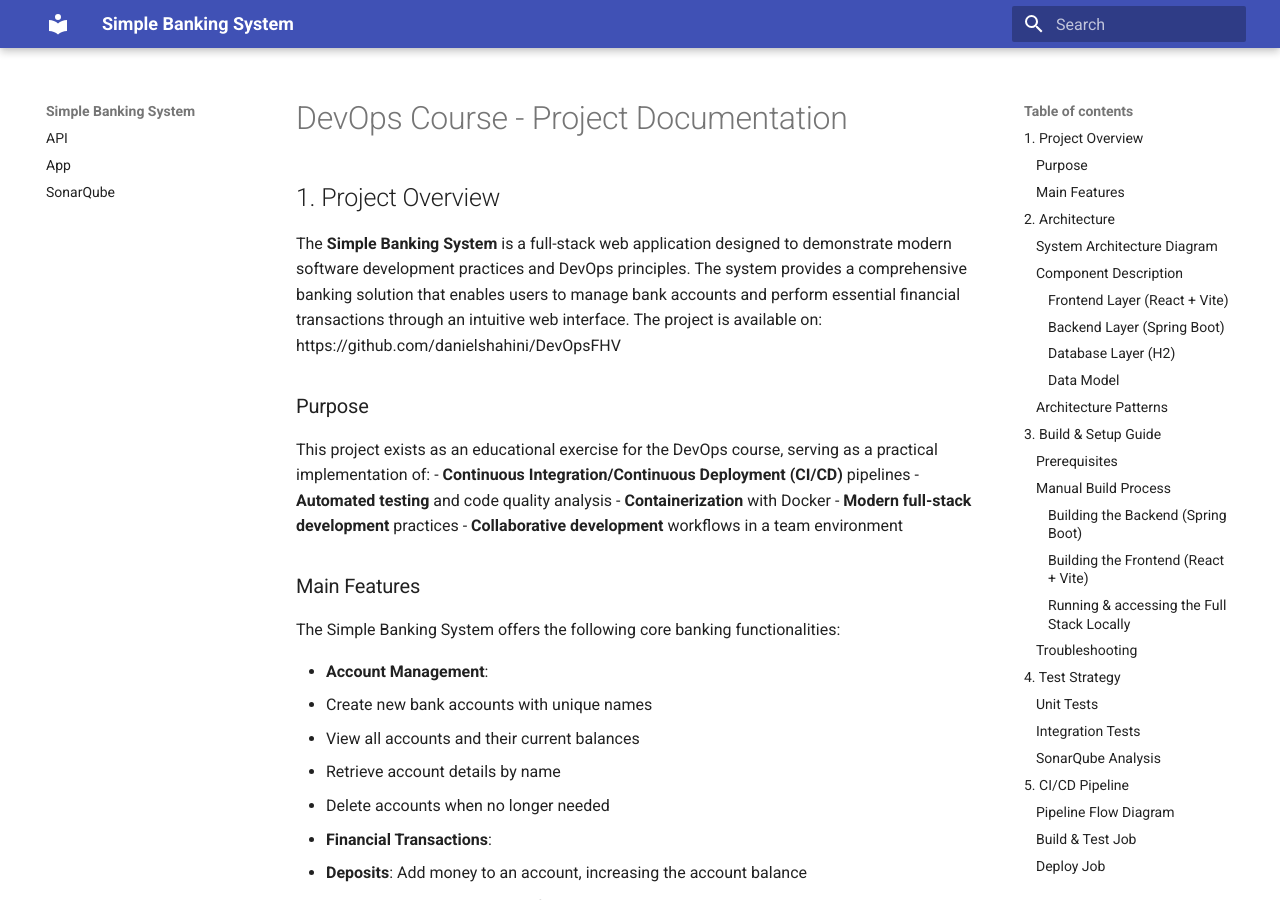
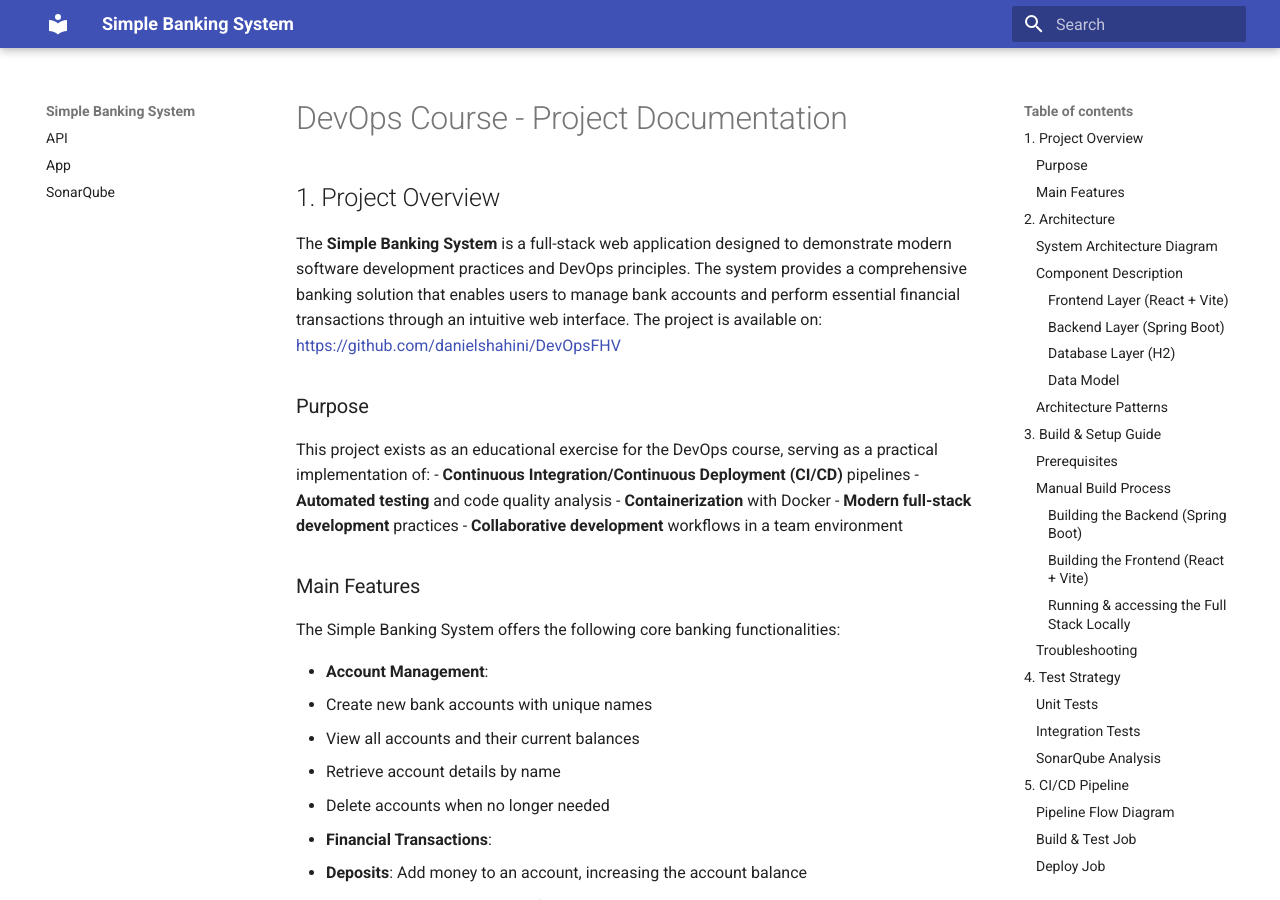
Before and after one commit to danielshahini/DevOpsFHV, an MkDocs documentation site: the page built from docs/doc.md, in a window 1280 px wide and 900 px high. Built offline with MkDocs 1.6.1 and Material for MkDocs 9.7.7, drawn with Linux system fonts in a browser that asks for light colours; some of the changed lines change nothing that is shown.

Commit message:
+ updating docs

```diff
--- a/docs/doc.md
+++ b/docs/doc.md
@@ -3,7 +3,7 @@
 ## 1. Project Overview
 
 The **Simple Banking System** is a full-stack web application designed to demonstrate modern software development practices and DevOps principles. The system provides a comprehensive banking solution that enables users to manage bank accounts and perform essential financial transactions through an intuitive web interface.
-The project is available on: https://github.com/danielshahini/DevOpsFHV
+The project is available on: [https://github.com/danielshahini/DevOpsFHV](https://github.com/danielshahini/DevOpsFHV)
 ### Purpose
 
 This project exists as an educational exercise for the DevOps course, serving as a practical implementation of:
```
Also changed, not shown: docs/img.png (deleted), docs/img_1.png (deleted).
